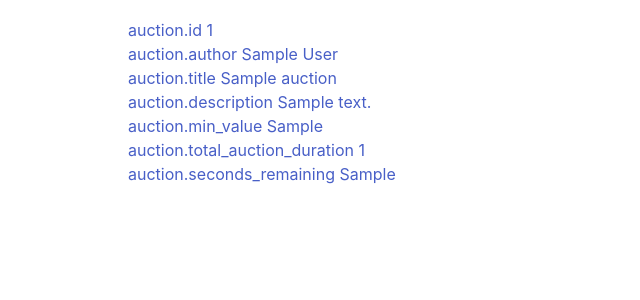
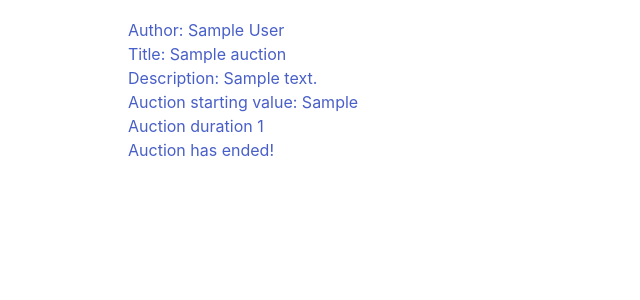
Before and after one commit to fezzzle/django_auction, a Django app: template auction/templates/auction/auctions.html in a window 1280 px wide. Shown: the part 52-352 px from the top of the page, without its empty margins (0-640 px from the left). Run offline with Django 3.2, Linux system fonts and the light colour scheme; the template is opened without the code that fills it: most values are stand-ins (such as "Sample title", 1, 10 or a date in 2020).

Commit message:
Show minutes instead of seconds on template

```diff
--- a/auction/templates/auction/auctions.html
+++ b/auction/templates/auction/auctions.html
@@ -4,13 +4,17 @@
         <ul>
         {% for auction in auctions_list %}
             <a href="{% url 'auction:detail' auction.id %}">
-                <li>auction.id {{auction.id}}</li>
-                <li>auction.author {{auction.author}}</li>
-                <li>auction.title {{auction.title}}</li>
-                <li>auction.description {{auction.description}}</li>
-                <li>auction.min_value {{auction.min_value}}</li>
-                <li>auction.total_auction_duration {{auction.total_auction_duration}}</li>
-                <li>auction.seconds_remaining {{auction.seconds_remaining}}</li>
+                <li>Author: {{auction.author}}</li>
+                <li>Title: {{auction.title}}</li>
+                <li>Description: {{auction.description}}</li>
+                <li>Auction starting value: {{auction.min_value}}</li>
+                <li>Auction duration {{auction.total_auction_duration}}</li>
+                {% if auction.is_active %}
+                    <li>{% widthratio auction.seconds_remaining 60 1 %} minutes left</li>
+                    <!-- <li>Time remaining {{auction.seconds_remaining|floatformat:"0"}}</li> -->
+                {% else %}
+                    <p>Auction has ended!</p>
+                {% endif %}
             </a>
         <br>
         {% endfor %}
--- a/auction/templates/auction/my_auctions.html
+++ b/auction/templates/auction/my_auctions.html
@@ -9,7 +9,8 @@
             <li>{{ auction.description }}</li>
             <!-- <li>{{ auction.is_active }}</li> -->
             {% if auction.is_active %}
-                <li>Total duration: {{ auction.total_auction_duration }}</li>
+                <li>{% widthratio auction.seconds_remaining 60 1 %} minutes left</li>
+                <!-- <li>Total duration: {{ auction.total_auction_duration|floatformat:"0" }}</li> -->
                 <br>
             {% else %}
                 <li>Final value: {{ auction.final_value }}</li>
--- a/auction/templates/auction/my_bids.html
+++ b/auction/templates/auction/my_bids.html
@@ -7,6 +7,12 @@
         <a href="{% url 'auction:detail' bid.auction.id %}">
             <li>Auction: {{ bid.auction }}</li>
             <li>Amount bid: {{ bid.amount }}</li>
+            {% if bid.auction.is_active %}
+                <li>{% widthratio auction.seconds_remaining 60 1 %} minutes left</li>
+                <!-- <li>Is active: {{ bid.auction.seconds_remaining|floatformat:"0" }}</li> -->
+            {% else %}
+                <p>Auction has ended!</p>
+            {% endif %}
             <br>
         </a>
         {% endfor %}
--- a/auction/views.py
+++ b/auction/views.py
@@ -85,7 +85,7 @@ def delete_auctions(request):
 
 @login_required
 def my_auctions(request):
-    my_auctions = Auction.objects.filter(author=request.user)
+    my_auctions = Auction.objects.filter(author=request.user).order_by("-date_added")
     for a in my_auctions:
         a.resolve()
     return render(request, "auction/my_auctions.html", {'my_auctions': my_auctions})
```
